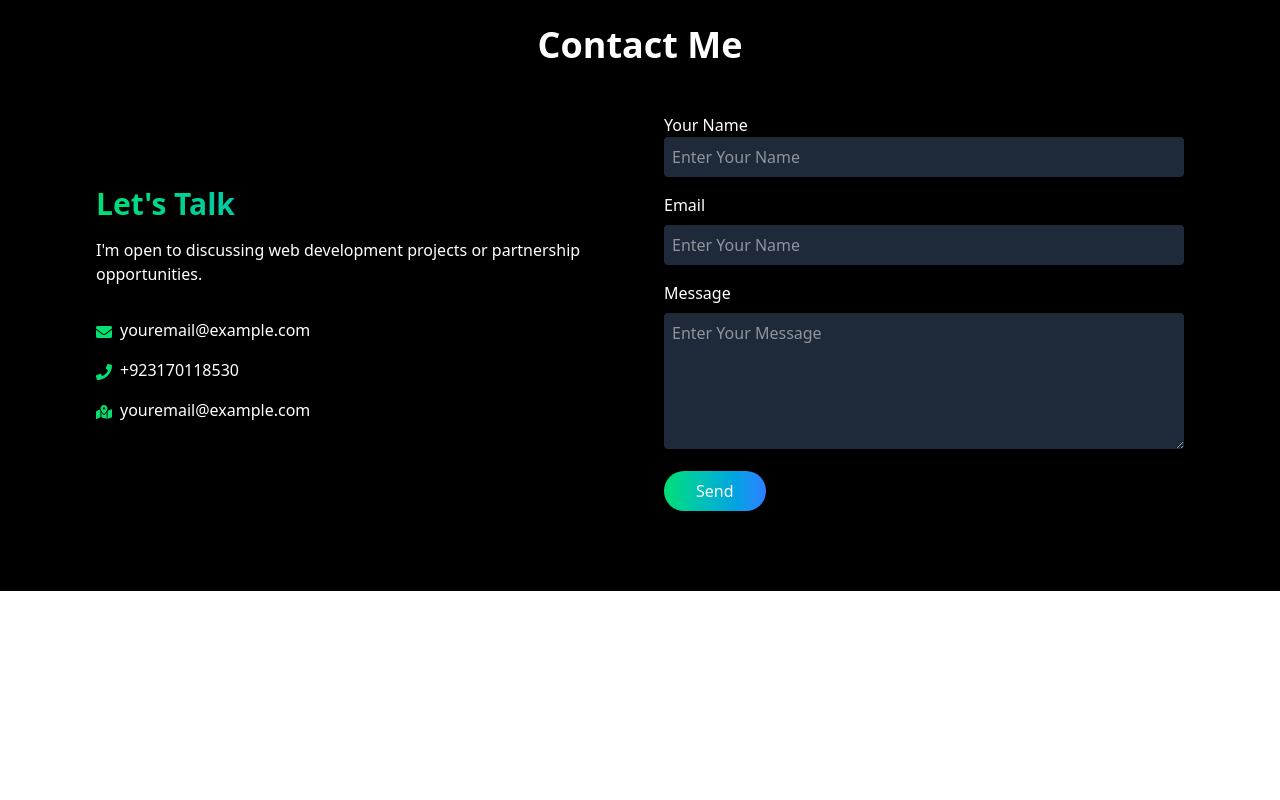
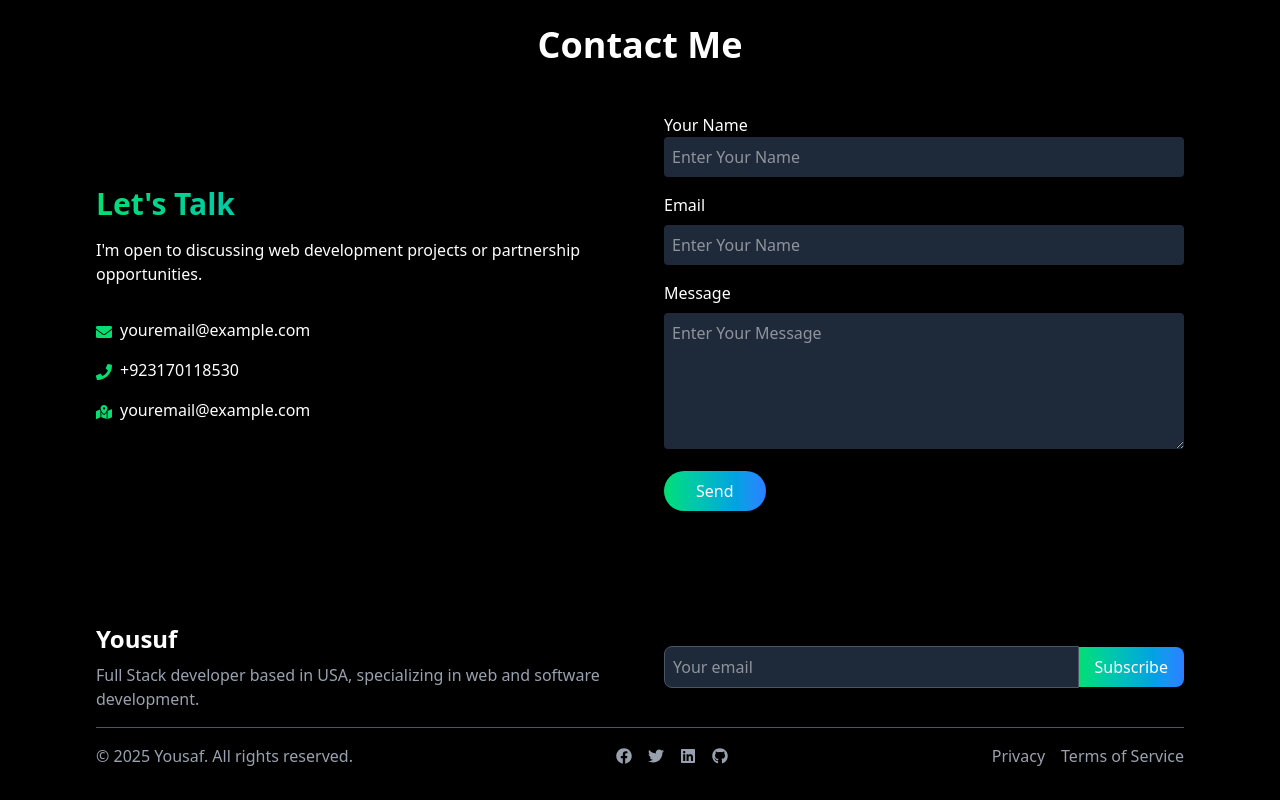
Before and after one commit to AbdullahKhamoor/myPortfolio, a React (Vite) app: page / in a window 1280 px wide. Shown: the part 2543-3343 px from the top of the page. Before the commit the page ends 3134 px from the top, so only its background shows below. Built offline with nearby package versions, Linux system fonts and the light colour scheme.

Commit message:
Footer sec developed

```diff
--- a/src/App.jsx
+++ b/src/App.jsx
@@ -1,6 +1,7 @@
 // import './App.css'
 import About from "./components/About"
 import Contact from "./components/Contact"
+import Footer from "./components/Footer"
 import Hero from "./components/Hero"
 import Navbar from "./components/Navbar"
 import Project from "./components/Project"
@@ -15,6 +16,7 @@
       <Service/>
       <Project/>
       <Contact/>
+      <Footer/>
     </div>
   )
 }
--- /dev/null
+++ b/src/components/Footer.jsx
@@ -0,0 +1,70 @@
+import React from 'react'
+import { FaFacebook, FaGithub, FaLinkedin, FaTwitter } from "react-icons/fa";
+
+const Footer = () => {
+  return (
+    <footer className="bg-black text-white py-8">
+        <div className="container mx-auto px-8 md:px-16 lg:px-24">
+         <div className="flex flex-col md:flex-row md:space-x-12 items-center mb-4">
+           <div className="flex-1 mb-4 md:mb-0">
+                <h3 className="text-2xl font-bold mb-2">Yousuf</h3>
+                <p className="text-gray-400">Full Stack developer based in USA, specializing in web and
+                   software development.
+                </p>
+            </div>
+            <div className='flex-1 w-full'>
+                <form className='flex items-center justify-center'>
+                    <input
+                    type="email"
+                    placeholder='Your email'
+                    className='w-full p-2 rounded-l-lg bg-gray-800 border border-gray-600
+                    focus:outline-none focus:border-green-400'
+                    />
+                    <button
+                type="submit"
+                className="bg-gradient-to-r from-green-400 to-blue-500 text-white px-4
+                py-2 rounded-r-lg"
+              >
+                Subscribe
+              </button>
+                </form>
+               </div>
+           </div>
+
+        <div
+          className="border-t border-gray-600 pt-4 flex flex-col md:flex-row
+          justify-between items-center"
+        >
+          <p className="text-gray-400">
+            &copy; {new Date().getFullYear()} Yousaf. All rights reserved.
+          </p>
+          <div className="flex space-x-4 my-4 md:my-0">
+            <a href="#" className="text-gray-400 hover:text-white">
+              <FaFacebook />
+            </a>
+            <a href="#" className="text-gray-400 hover:text-white">
+              <FaTwitter />
+            </a>
+            <a href="#" className="text-gray-400 hover:text-white">
+              <FaLinkedin />
+            </a>
+            <a href="#" className="text-gray-400 hover:text-white">
+              <FaGithub />
+            </a>
+          </div>
+          <div className="flex space-x-4">
+            <a href="#" className="text-gray-400 hover:text-white">
+              Privacy
+            </a>
+            <a href="#" className="text-gray-400 hover:text-white">
+              Terms of Service
+            </a>
+          </div>
+        </div>
+      </div>
+    </footer>
+  )
+
+}
+
+export default Footer
```
